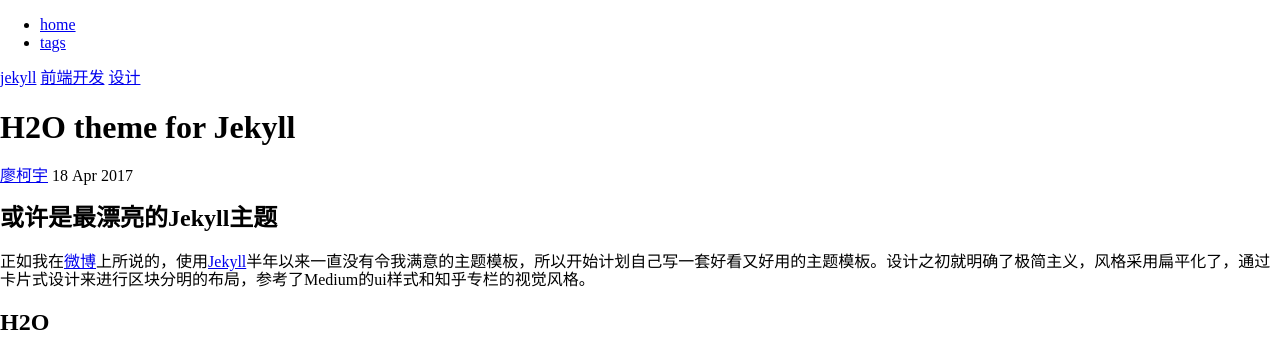
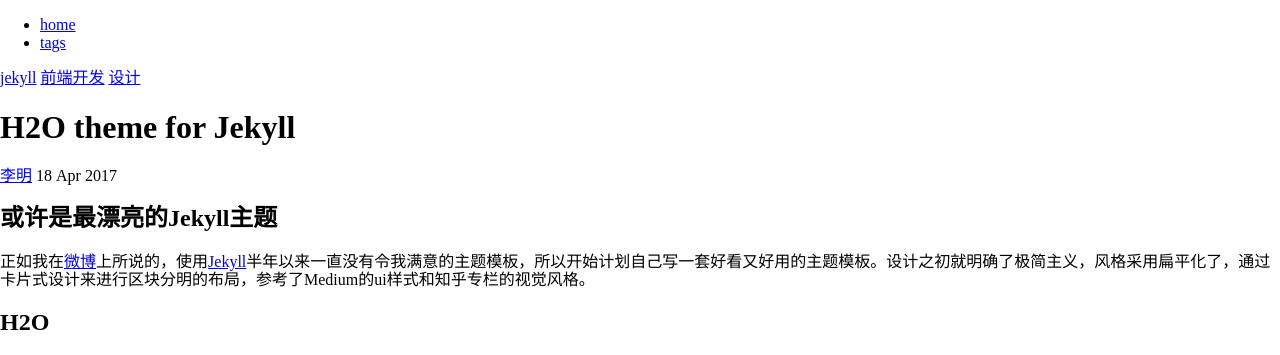
Before and after one commit to Lee66/lee66.github.io, a Jekyll site: the page built from _posts/2017-04-18-new-theme-h2o.md, in a window 1280 px wide and 900 px high. Shown: the top 355 px of the window. Built offline with Jekyll 4.4.1, drawn with Linux system fonts in a browser that asks for light colours; nearby versions of some CDN libraries; library files that are not in the unit come from our copies; comment, search, counter and statistics services are not loaded; a style sheet for code colours, icons or effects is not loaded; some of the changed text lies outside the part shown; grey boxes are pictures that could not be loaded.

Commit message:
修改个人信息

```diff
--- a/_config.yml
+++ b/_config.yml
@@ -1,5 +1,5 @@
 # Site settings 配置站点
-title: '廖柯宇的独立博客'
+title: '李明博客'
 description: '昵称悟空，千禧一代，前端开发者/伪极客/灵魂摄影师，热爱技术&设计。很高兴能在这里与你分享我对技术和生活的思考。'
 keyword: '廖柯宇, 廖柯宇的独立博客, 廖柯宇的博客, 前端, 前端开发, 前端博客, javascript, vuejs, nodejs, 设计'
 url: 'http://liaokeyu.com' # your host
@@ -11,8 +11,8 @@
   tags: '/tags.html'
 
 # Author 配置博主信息
-author: '廖柯宇'
-nickname: '悟空'
+author: '李明'
+nickname: '小明'
 bio: '前端开发者，热爱技术&设计，简单乐观爱创造'
 avatar: 'assets/img/profile.png'
 
```
